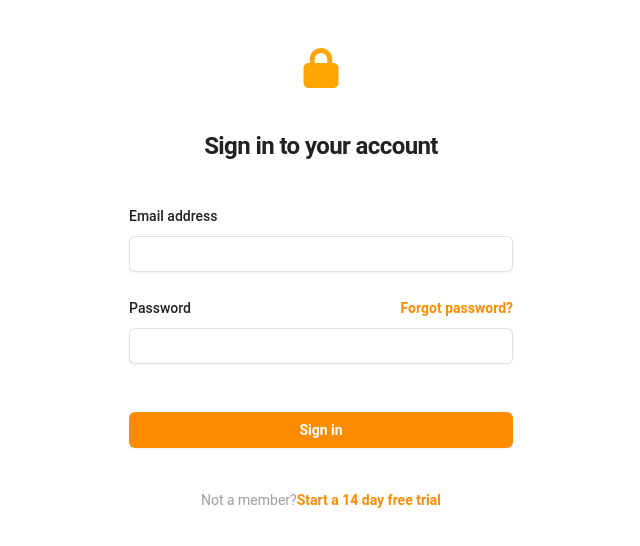
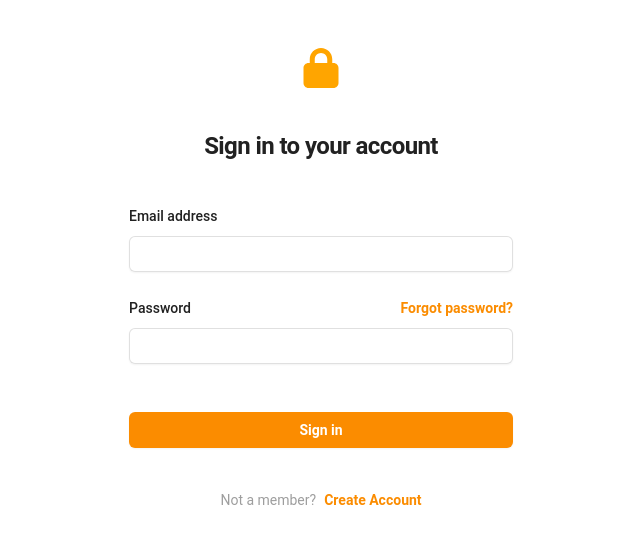
Before and after one commit to KMatsue/movie-upload-react-drf, a React (Vite) app in the folder frontend-react/: page / in a window 1280 px wide. Shown: the top 546 px of the page, without its empty margins (319-959 px from the left). Built offline with nearby package versions, Linux system fonts and the light colour scheme.

Commit message:
Update: Login.jsx

```diff
--- a/frontend-react/src/components/Login.jsx
+++ b/frontend-react/src/components/Login.jsx
@@ -1,5 +1,5 @@
 import { useReducer } from "react";
-// import { withCookies } from "react-cookie";
+import { withCookies } from "react-cookie";
 import {
   START_FETCH,
   FETCH_SUCCESS,
@@ -44,7 +44,6 @@ const loginReducer = (state, action) => {
     case INPUT_EDIT: {
       return {
         ...state,
-        //[action.inputName]: action.payload,
         credentialsLog: {
           ...state.credentialsLog,
           [action.inputName]: action.payload,
@@ -63,18 +62,18 @@ const loginReducer = (state, action) => {
   }
 };
 
-const Login = () => {
+const Login = (props) => {
   const [state, dispatch] = useReducer(loginReducer, initialState);
   const inputChangedLog = () => (event) => {
-    //const cred = state.credentialsLog;
-    //cred[event.target.name] = event.target.value;
     dispatch({
       type: INPUT_EDIT,
-      // inputName: "state.credentialLog",
-      //payload: cred,
       inputName: event.target.name,
       payload: event.target.value,
     });
+  };
+
+  const toggleView = () => {
+    dispatch({ type: TOGGLE_MODE });
   };
 
   return (
@@ -84,7 +83,7 @@ const Login = () => {
         <FaLock color="orange" className="mx-auto h-10 w-auto " />
 
         <h2 className="mt-10 text-center text-2xl font-bold leading-9 tracking-tight text-gray-900">
-          Sign in to your account
+          {state.isLoginView ? "Sign in" : "Sign up"} to your account
         </h2>
       </div>
 
@@ -148,25 +147,29 @@ const Login = () => {
           <div>
             <button
               type="submit"
-              className="flex w-full justify-center rounded-md bg-orange-600 px-3 py-1.5 text-sm font-semibold leading-6 text-white shadow-sm hover:bg-orange-400 focus-visible:outline focus-visible:outline-2 focus-visible:outline-offset-2 focus-visible:outline-orange-600"
+              className="flex w-full justify-center rounded-md bg-orange-600
+               px-3 py-1.5 text-sm font-semibold leading-6 text-white shadow-sm hover:bg-orange-400
+                focus-visible:outline focus-visible:outline-2 focus-visible:outline-offset-2 focus-visible:outline-orange-600"
+              disabled={
+                !state.credentialsLog.password || !state.credentialsLog.email
+              }
             >
-              Sign in
+              {state.isLoginView ? "Sign in" : "Sign up"}
             </button>
           </div>
         </form>
-
         <p className="mt-10 text-center text-sm text-gray-500">
-          Not a member?
-          <a
-            href="#"
-            className="font-semibold leading-6 text-orange-600 hover:text-orange-500"
+          {state.isLoginView ? "Not a member?" : "You have an account."}
+          <span
+            className="cursor-pointer ml-2 font-semibold leading-6 text-orange-600 hover:text-orange-500"
+            onClick={() => toggleView()}
           >
-            Start a 14 day free trial
-          </a>
+            {state.isLoginView ? "Create Account" : "Back to login"}
+          </span>
         </p>
       </div>
     </div>
   );
 };
 
-export default Login;
+export default withCookies(Login);
```
